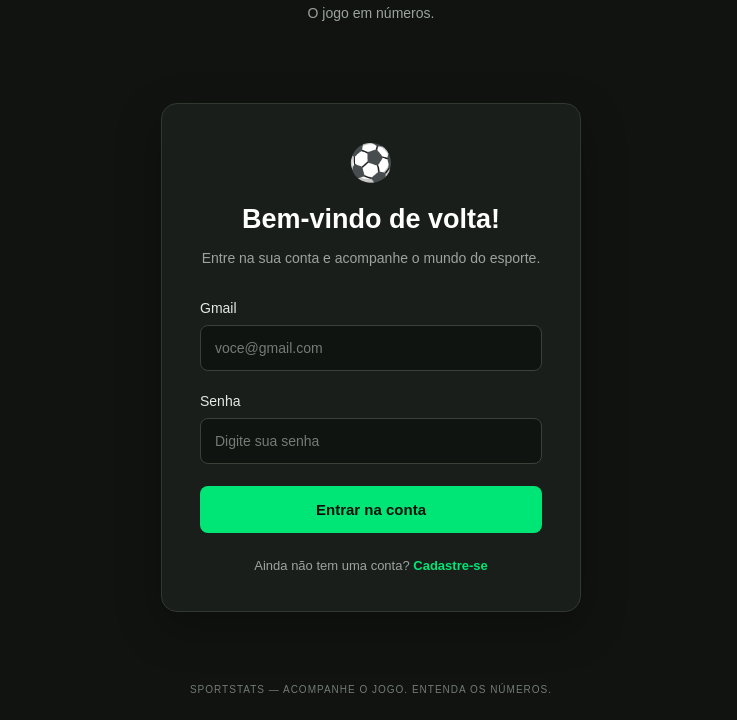
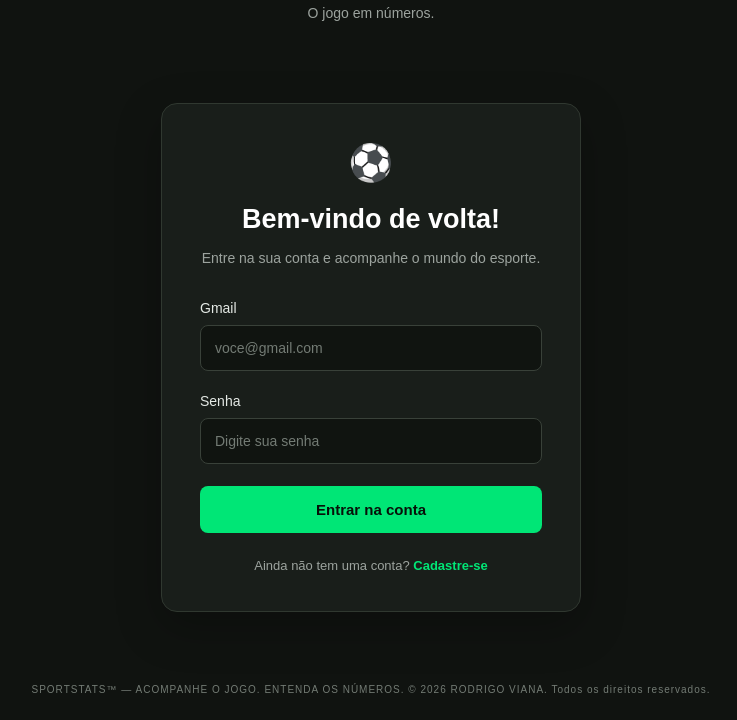
Before and after one commit to rodrigodasilvaviana789-blip/SportStats, a website: page index.html in a window 1280 px wide. Shown: the part 80-800 px from the top of the page, without its empty margins (269-1006 px from the left). Drawn offline with Linux system fonts and the light colour scheme; no server answers.

Commit message:
Update footer text with copyright information

```diff
--- a/index.html
+++ b/index.html
@@ -69,7 +69,7 @@
     </main>
 
     <footer class="rodape">
-        <p>SPORTSTATS — ACOMPANHE O JOGO. ENTENDA OS NÚMEROS.</p>
+        <p>SPORTSTATS™ — ACOMPANHE O JOGO. ENTENDA OS NÚMEROS. © 2026 RODRIGO VIANA. Todos os direitos reservados.</p>
     </footer>
 
     <script src="dados.js"></script>
```
